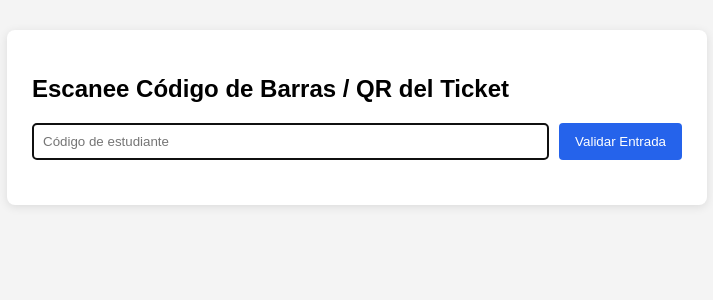
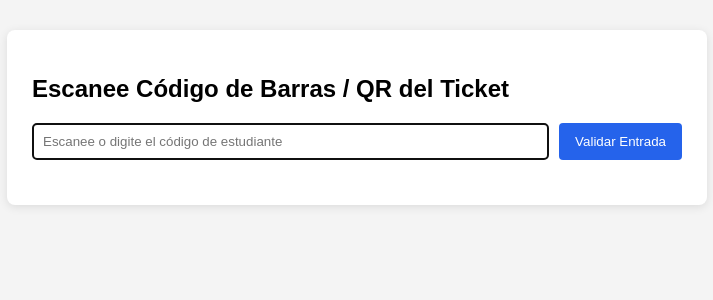
Before and after one commit to 60336206/comedor-tech, a Flask app: page /validar in a window 1280 px wide. Shown: the part 60-360 px from the top of the page, without its empty margins (283-996 px from the left). Run offline with Flask 3, Linux system fonts and the light colour scheme; the visitor is signed in with stand-in values (Sample User, id 1).

Commit message:
mejorar placeholder del campo de escaneo

```diff
--- a/templates/validar.html
+++ b/templates/validar.html
@@ -15,7 +15,7 @@
         <h2>Escanee Código de Barras / QR del Ticket</h2>
 
         <div class="scan-row">
-            <input type="text" id="codigoInput" placeholder="Código de estudiante" autofocus>
+            <input type="text" id="codigoInput" placeholder="Escanee o digite el código de estudiante" autofocus>
             <button onclick="validarTicket()">Validar Entrada</button>
         </div>
 
```
